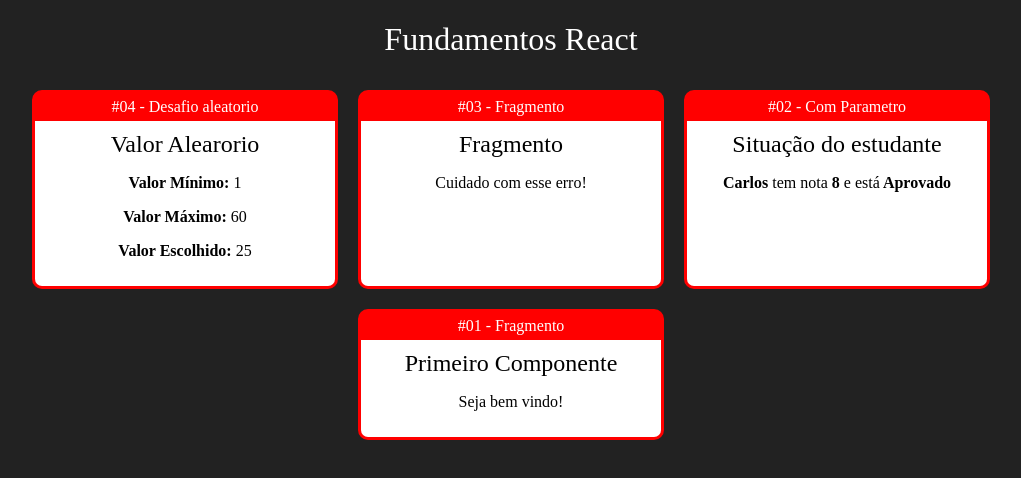
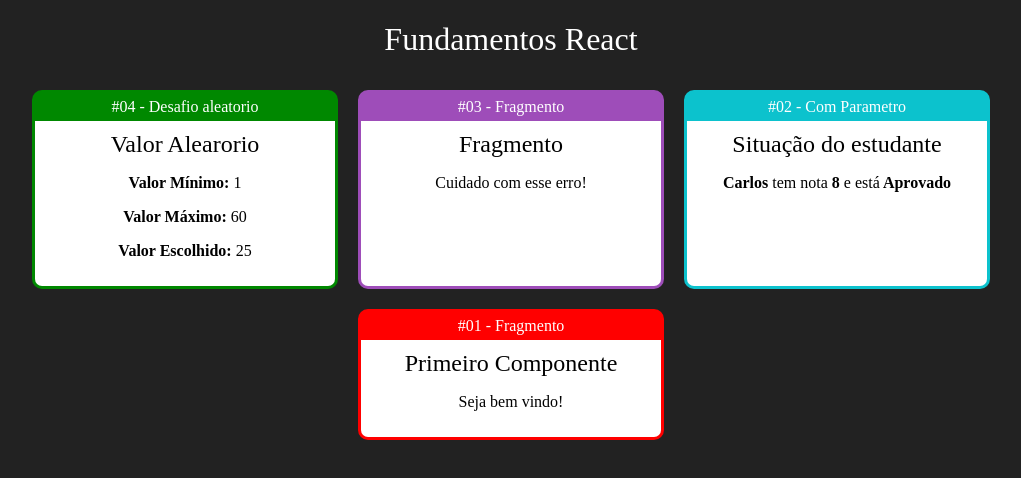
Before and after one commit to MenezesC137/Fundamentals_React, a React (Create React App) app: page / in a window 1280 px wide. Shown: the top 478 px of the page, without its empty margins (129-1150 px from the left). Built offline with nearby package versions, Linux system fonts and the light colour scheme; a web font is replaced by a local one.

Commit message:
Comp. Card #03

```diff
--- a/src/App.jsx
+++ b/src/App.jsx
@@ -14,15 +14,15 @@ export default (_) => (
 
     <div className="Cards">
 
-        <Card titulo="#04 - Desafio aleatorio">
+        <Card titulo="#04 - Desafio aleatorio" color="#080">
             <Aleatorio min={1} max={60}/>
         </Card>
 
-        <Card titulo="#03 - Fragmento">
+        <Card titulo="#03 - Fragmento" color="#9E4DB9">
             <Fragmento />
         </Card>
 
-        <Card titulo="#02 - Com Parametro">
+        <Card titulo="#02 - Com Parametro" color="#0CC2CD">
             <ComParametro titulo="Situação do estudante" aluno="Carlos" nota={8} />
         </Card>
 
--- a/src/components/layout/Card.css
+++ b/src/components/layout/Card.css
@@ -1,6 +1,5 @@
 .Card {
-    background-color: red;
-    border: 3px solid red;
+    border: 3px solid;
     border-radius: 10px;
     overflow: hidden;
     margin: 10px;
--- a/src/components/layout/Card.jsx
+++ b/src/components/layout/Card.jsx
@@ -1,17 +1,17 @@
-import "./Card.css"
+import "./Card.css";
 import React from "react";
 
-export default props =>{
+export default (props) => {
 
-    return (
-        <div className="Card">
-            <div className="Title">
-                {props.titulo}
-            </div>
-            <div className="Content">
-                {props.children}
-            </div>
-        </div>
-    )
+    const cardtype = {
+        backgroundColor: props.color || '#F00',
+        borderColor: props.color || '#F00'
+    }
 
-}
+  return (
+    <div className="Card" style={cardtype}>
+      <div className="Title">{props.titulo}</div>
+      <div className="Content">{props.children}</div>
+    </div>
+  );
+};
```
